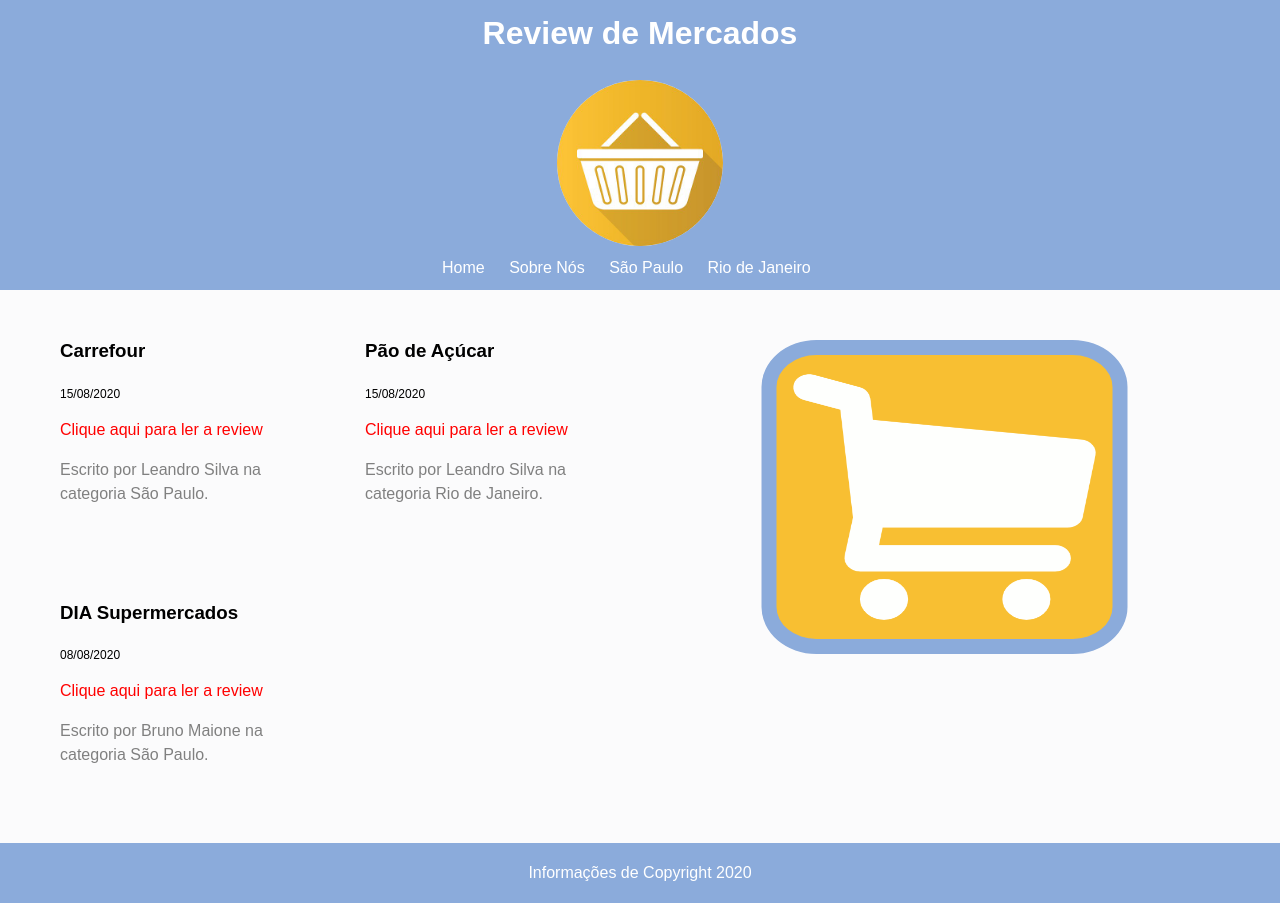
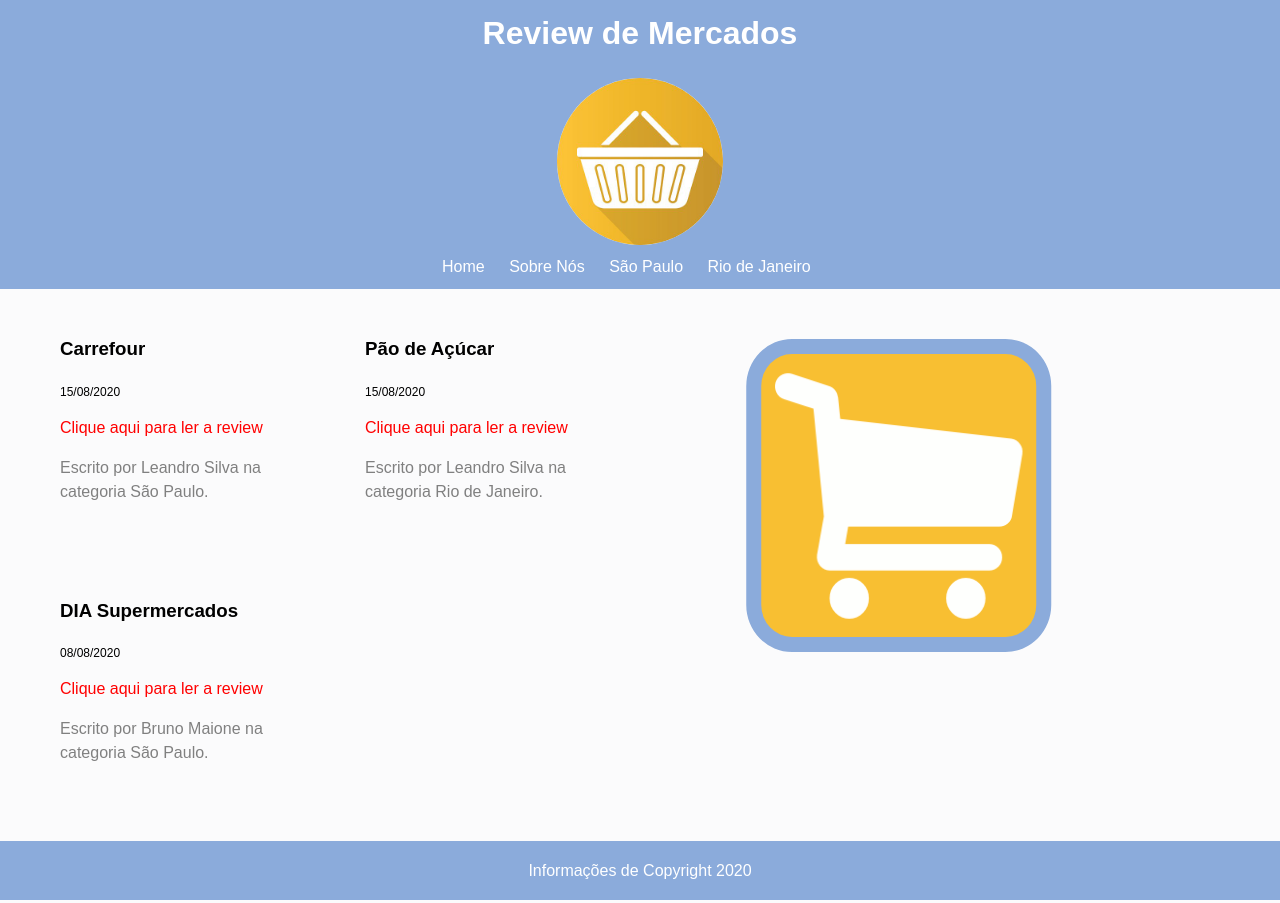
Before and after one commit to Maionepy/primeira_entrega, a Jekyll site: the page built from index.markdown, in a window 1280 px wide. Built offline with Jekyll 4.4.1, drawn with Linux system fonts in a browser that asks for light colours.

Commit message:
Arrumar Footer

```diff
--- a/_layouts/home.html
+++ b/_layouts/home.html
@@ -1,6 +1,7 @@
 ---
 layout: default
 ---
+
 <body>
     <header id="cabecalho-principal">
         <a href="{{ '/index' | relative_url }}"><h1 id="titulo_pag">Review de Mercados</h1></a>
--- a/_sass/main.scss
+++ b/_sass/main.scss
@@ -18,7 +18,9 @@ body {
     margin: 0;
     padding: 0;
     background: var(--primary-background);
-
+    display: flex;
+    height: 100vh;
+    flex-direction: column;
 }
 
 #sample-logo{
@@ -37,11 +39,6 @@ body {
 li, a {
     color: var(--light);
     text-decoration: none;
-}
-
-body {
-    display: flex;
-    flex-direction: column;
 }
 
 header#cabecalho-principal {
@@ -76,7 +73,7 @@ main {
     width: calc(100% - 60px);
     display: grid;
     grid-template-columns: 1fr 1fr;
-
+    flex: 1;
     grid-template-areas: "bx3 bx2" "bx1 bx2";
 }
 
@@ -88,7 +85,8 @@ main {
 
 article {
     display: grid;
-    padding: 30px
+    padding: 30px;
+    height: 70%;
 }
 
 article header p {
@@ -97,10 +95,6 @@ article header p {
 
 article footer {
     color: gray;
-}
-
-article img {
-    width: 160px;
 }
 
 .other-section {
@@ -115,7 +109,7 @@ aside {
     position: relative;
     margin: 50px 30px;
     max-height: 60%;
-    max-width: 60%;
+    max-width: 50%;
     translate: 25%;
     border: 15px  solid var(--secondary-background);
     background-color: var(--tertiary-background);
```
